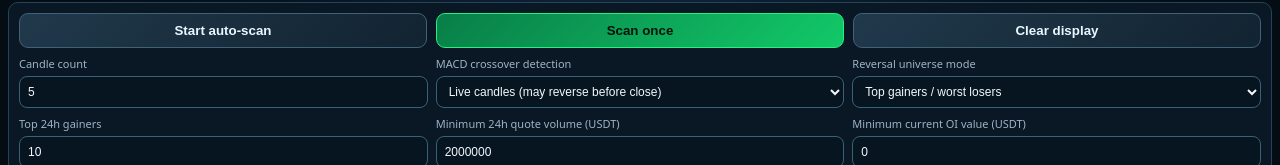
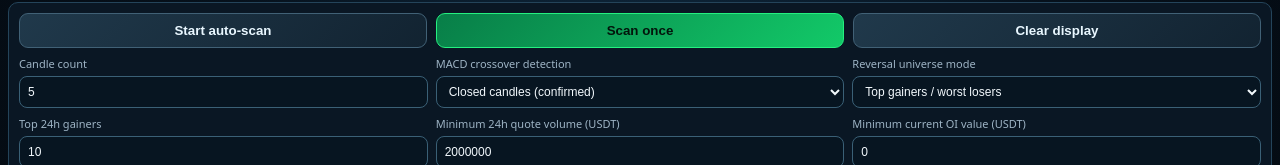
Before and after one commit to kingddenton/binance-macd-enhanced-scanner, a plain HTML site: page test-preview/candle-monitor-2.html in a window 1280 px wide. Shown: the part 526-691 px from the top of the page. Drawn offline with Linux system fonts and the light colour scheme.

Commit message:
Default MACD candle selection to closed candles

```diff
--- a/test-preview/candle-monitor-2.html
+++ b/test-preview/candle-monitor-2.html
@@ -219,7 +219,7 @@ main{max-width:1800px;width:100%}
 <main>
 <header class="v2-header"><div class="v2-brand"><div class="v2-mark">◆</div><div><h1>MM Binance V2</h1><div class="v2-subtitle">MACD · RSI · Supertrend · OI · CVD · StochRSI</div></div></div><nav class="v2-nav"><button id="greenTabBtn" class="active" type="button">▥ Green Tracker</button><button id="earlyNav" type="button" class="secondary">Early Momentum</button><button id="reversalNav" type="button" class="secondary">Reversal (≥10% / 4H)</button><button id="diagnosticsNav" type="button" class="secondary">Diagnostics</button><button id="settingsNav" type="button" class="secondary" aria-label="Settings">⚙</button><button id="fullscreenNav" type="button" class="secondary" aria-label="Fullscreen">⛶</button></nav></header><div id="greenTrackerView"><div class="sub">Bullish MACD signals across 1m, 3m, 5m and 15m, with optional indicator tracking and higher-timeframe confirmation. Binance USDⓈ-M USDT perpetuals only. Scanner only; no orders are placed.</div>
 <section class="panel"><div class="row" style="margin-top:0;margin-bottom:12px"><button id="toggleFiltersBtn" class="secondary" type="button" aria-expanded="true">Hide filters ▲</button></div><div id="filtersContent"><div class="panel saved-settings" style="margin:0 0 10px;padding:8px;background:#0c1728"><div class="saved-settings-head"><label for="profileName">Saved settings</label><span class="small">Save and restore every scanner setting and alarm</span></div><div class="saved-settings-controls"><input id="profileName" type="text" maxlength="50" placeholder="Optional name — defaults to Current settings"><button id="saveProfileBtn" type="button">Save all settings</button><select id="savedProfiles" aria-label="Saved settings"><option value="">Choose setup</option></select><button id="deleteProfileBtn" type="button" class="secondary">Delete</button><div id="marketwide5mVolumeSetting" class="saved-settings-volume"><label for="marketwide5mMinVolume">Market-wide 3m min 24h volume (USDT)</label><input id="marketwide5mMinVolume" type="number" min="0" step="100000" value="2000000" style="width:120px"></div></div><div id="profileStatus" class="small saved-settings-status" role="status">Saved settings stay in this browser on this device.</div></div><div class="row actions"><button id="autoBtn" class="secondary">Start auto-scan</button><button id="scanBtn">Scan once</button><button id="clearDisplayBtn" class="secondary" type="button">Clear display</button></div>
-<div class="controls" style="margin-top:8px"><div><div><label>Candle count</label><input id="eventBars" type="number" min="1" max="100" step="1" value="5"></div></div><div><label for="macdDetectionMode">MACD crossover detection</label><select id="macdDetectionMode"><option value="closed">Closed candles (confirmed)</option><option value="live" selected>Live candles (may reverse before close)</option></select></div></div><div class="controls">
+<div class="controls" style="margin-top:8px"><div><div><label>Candle count</label><input id="eventBars" type="number" min="1" max="100" step="1" value="5"></div></div><div><label for="macdDetectionMode">MACD crossover detection</label><select id="macdDetectionMode"><option value="closed" selected>Closed candles (confirmed)</option><option value="live">Live candles (may reverse before close)</option></select></div></div><div class="controls">
 <input type="hidden" id="universe" value="gainersMulti">
 <div><label>Number of coins to scan</label><input id="scanCount" type="number" min="1" max="100" step="1" value="20"></div>
 <div><label>Minimum 24h quote volume (USDT)</label><input id="minVol" type="number" min="0" step="100000" value="0"></div>
```
